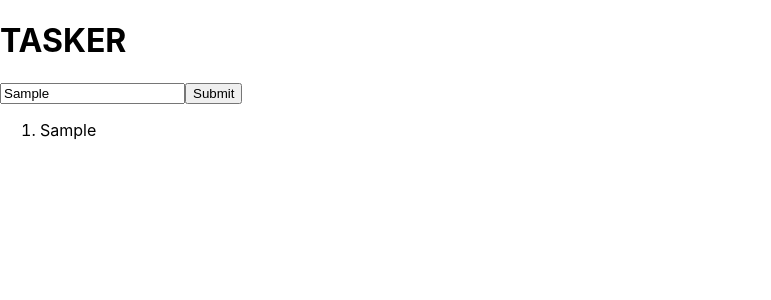
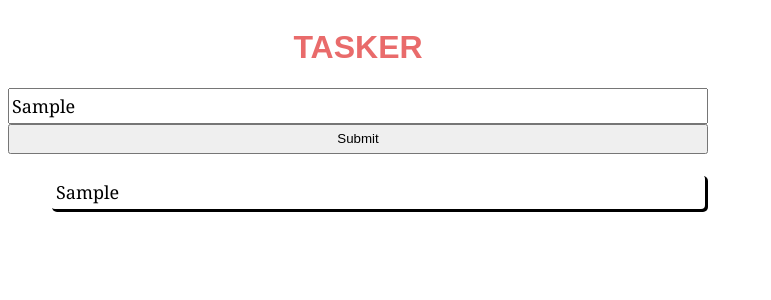
Before and after one commit to Koder90/Tasker, a React (Create React App) app in the folder my-app/: page / in a window 1280 px wide. Both pictures are taken after typing "Sample" into the empty fields and a click on the button "Submit". Shown: the top 300 px of the page, without its empty margins (0-771 px from the left). Built offline with nearby package versions, Linux system fonts and the light colour scheme.

Commit message:
added some style

```diff
--- a/my-app/package.json
+++ b/my-app/package.json
@@ -3,6 +3,9 @@
   "version": "0.1.0",
   "private": true,
   "dependencies": {
+    "@emotion/react": "^11.9.0",
+    "@emotion/styled": "^11.8.1",
+    "@mui/material": "^5.6.4",
     "@testing-library/jest-dom": "^5.16.4",
     "@testing-library/react": "^13.2.0",
     "@testing-library/user-event": "^13.5.0",
--- a/my-app/src/App.js
+++ b/my-app/src/App.js
@@ -21,9 +21,9 @@ export default function App() {
       <button id="button" type="button" onClick={handleClick}>
         Submit
       </button>
-      <ol>
+      <ol id='list'>
         {taskList.map((val) => (
-          <li key={val.index}>{val}</li>
+          <li className="list-item" key={val.index}>{val}</li>
         ))}
       </ol>
     </div>
--- a/my-app/src/index.css
+++ b/my-app/src/index.css
@@ -1,13 +1,42 @@
-body {
-  margin: 0;
-  font-family: -apple-system, BlinkMacSystemFont, 'Segoe UI', 'Roboto', 'Oxygen',
-    'Ubuntu', 'Cantarell', 'Fira Sans', 'Droid Sans', 'Helvetica Neue',
-    sans-serif;
-  -webkit-font-smoothing: antialiased;
-  -moz-osx-font-smoothing: grayscale;
+.App {
+display: flex;
+justify-content: center;
+flex-direction: column;
+width: 700px;
 }
 
-code {
-  font-family: source-code-pro, Menlo, Monaco, Consolas, 'Courier New',
-    monospace;
+#title {
+  display: flex;
+  justify-content: center;
+  color: rgb(233, 107, 107);
+  font-family: fantasy;
 }
+
+#input {
+  font-size: large;
+font-family: Cambria, Cochin, Georgia, Times, 'Times New Roman', serif;}
+
+#button, #input {
+  height: 30px;
+}
+
+#list{
+  display: flex;
+  justify-content: center;
+  flex-direction: column;
+  font-family: Cambria, Cochin, Georgia, Times, 'Times New Roman', serif;
+  font-size: large;
+
+}
+
+.list-item {
+  display: flex;
+  justify-content: center;
+  flex-direction: column;
+  font-family: Cambria, Cochin, Georgia, Times, 'Times New Roman', serif;
+  font-size: large;
+  box-shadow: 2px 2px 0px 1px;
+  padding:5px;
+  margin: 3px;
+  border-radius: 4px;
+}
```
Also changed, not shown: 1 other file (tests, documents, lock files or other folders).
